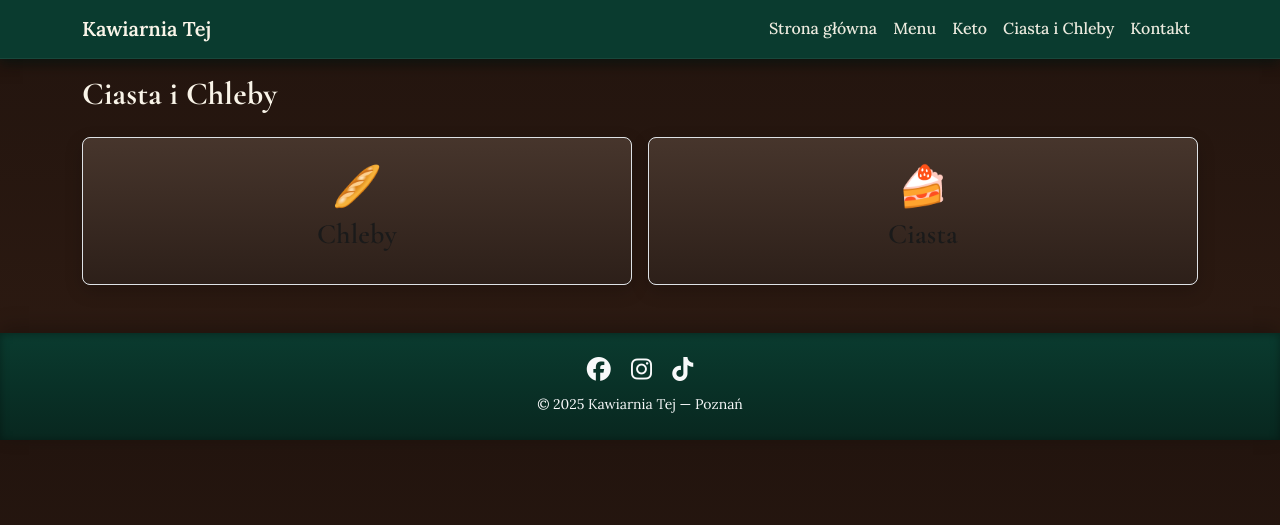
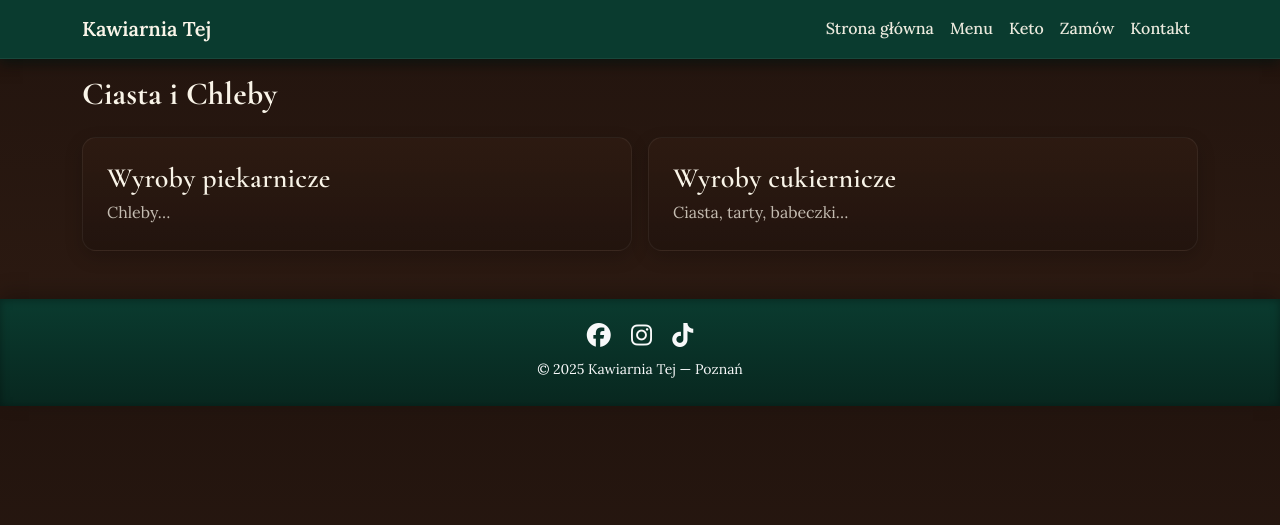
Before and after one commit to NuClear1331/kawiarniatej, a Flask app: page /ciasta-i-chleby in a window 1280 px wide. Shown: the top 525 px of the page. Run offline with Flask 3, Linux system fonts and the light colour scheme.

Commit message:
contentorders

```diff
--- a/app.py
+++ b/app.py
@@ -17,17 +17,40 @@ mail = Mail(app)
 
 # Sample products (placeholder images via picsum)
 BREADS = [
-    {"id": 1, "name": "Chleb Wiejski", "image": "https://picsum.photos/seed/chleb1/800/600"},
-    {"id": 2, "name": "Chleb Orkiszowy", "image": "https://picsum.photos/seed/chleb2/800/600"},
-    {"id": 3, "name": "Bagietka Tradycyjna", "image": "https://picsum.photos/seed/chleb3/800/600"},
-    {"id": 4, "name": "Chleb Żytni", "image": "https://picsum.photos/seed/chleb4/800/600"},
+    {
+        "id": "chleb-zytni",
+        "name": "Chleb żytni na zakwasie",
+        "desc": "Długo fermentowany, chrupiąca skórka.",
+        "price": 12.90,
+        "image": "/static/img/bakery/chleb-zytni.jpg",
+        "badge": "Na zakwasie"
+    },
+    {
+        "id": "bagietka",
+        "name": "Bagietka pszenna",
+        "desc": "Lekka, złocista, idealna do kanapek.",
+        "price": 6.50,
+        "image": "/static/img/bakery/bagietka.jpg"
+    },
+    # ← wkleję tu Twoją pełną listę po otrzymaniu .docx/.pdf/tekstu
 ]
 
 CAKES = [
-    {"id": 101, "name": "Sernik Klasyczny", "image": "https://picsum.photos/seed/ciasto1/800/600"},
-    {"id": 102, "name": "Szarlotka Domowa", "image": "https://picsum.photos/seed/ciasto2/800/600"},
-    {"id": 103, "name": "Brownie Czekoladowe", "image": "https://picsum.photos/seed/ciasto3/800/600"},
-    {"id": 104, "name": "Tarta Cytrynowa", "image": "https://picsum.photos/seed/ciasto4/800/600"},
+    {
+        "id": "sernik-krakowski",
+        "name": "Sernik krakowski",
+        "desc": "Klasyczny, z kratką, kremowy środek.",
+        "price": 15.00,
+        "image": "/static/img/pastry/sernik.jpg",
+        "badge": "Klasyk"
+    },
+    {
+        "id": "tarta-malinowa",
+        "name": "Tarta malinowa",
+        "desc": "Kruche ciasto, krem waniliowy, świeże maliny.",
+        "price": 17.00,
+        "image": "/static/img/pastry/tarta-malinowa.jpg"
+    },
 ]
 
 def all_products():
@@ -40,7 +63,7 @@ def inject_nav():
             {"href": url_for('home'), "label": "Strona główna"},
             {"href": url_for('menu'), "label": "Menu"},
             {"href": url_for('keto'), "label": "Keto"},
-            {"href": url_for('ciasta_i_chleby'), "label": "Ciasta i Chleby"},
+            {"href": url_for('ciasta_i_chleby'), "label": "Zamów"},
             {"href": url_for('kontakt'),"label": "Kontakt", "href": "/kontakt"},
         ]
     }
--- a/templates/ciasta_i_chleby.html
+++ b/templates/ciasta_i_chleby.html
@@ -4,16 +4,16 @@
 <h2 class="mb-4">Ciasta i Chleby</h2>
 <div class="row g-3">
   <div class="col-12 col-md-6">
-    <a class="choice-tile d-block rounded-3 border p-4 text-center bg-bone hover-shadow" href="{{ url_for('chleby') }}">
-      <div class="display-6">🥖</div>
-      <h3 class="mt-2">Chleby</h3>
-    </a>
+    <a class="choice-tile card p-4 h-100" href="{{ url_for('products', category='piekarnicze') }}">
+  <h3 class="mb-1">Wyroby piekarnicze</h3>
+  <p class="mb-0 text-muted-ink">Chleby…</p>
+</a>
   </div>
   <div class="col-12 col-md-6">
-    <a class="choice-tile d-block rounded-3 border p-4 text-center bg-bone hover-shadow" href="{{ url_for('ciasta') }}">
-      <div class="display-6">🍰</div>
-      <h3 class="mt-2">Ciasta</h3>
-    </a>
+    <a class="choice-tile card p-4 h-100" href="{{ url_for('products', category='cukiernicze') }}">
+  <h3 class="mb-1">Wyroby cukiernicze</h3>
+  <p class="mb-0 text-muted-ink">Ciasta, tarty, babeczki…</p>
+</a>
   </div>
 </div>
 {% endblock %}
```
